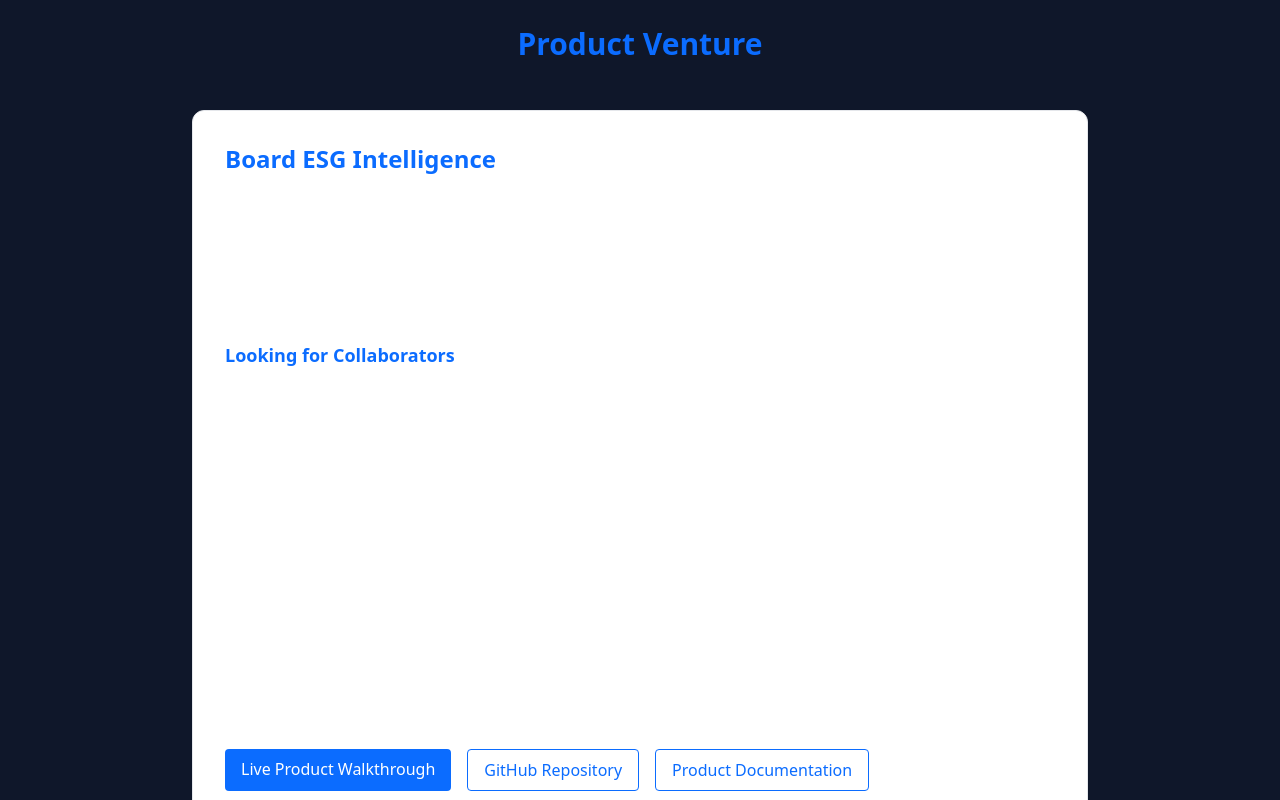
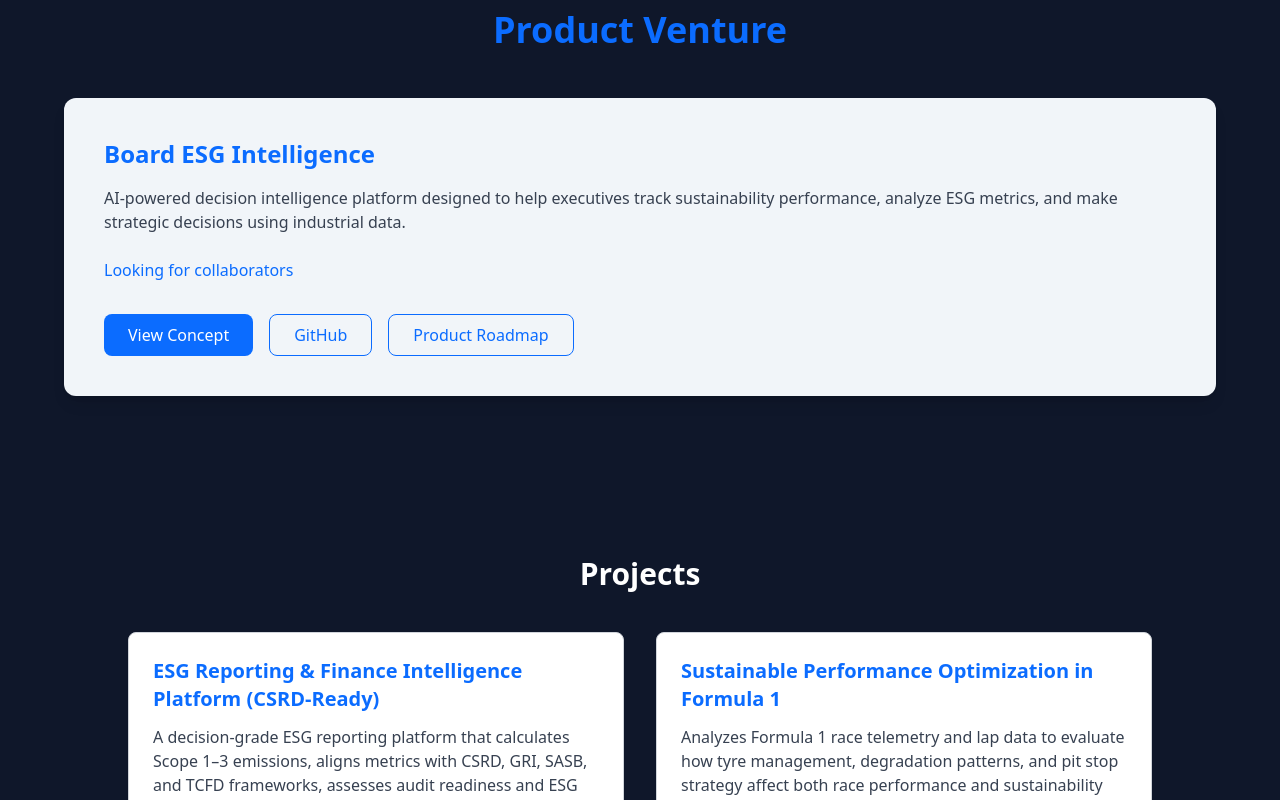
Before and after one commit to shashank-dj/Portfolio, a React (Vite) app: page / in a window 1280 px wide. Shown: the part 840-1640 px from the top of the page. Built offline with nearby package versions, Linux system fonts and the light colour scheme.

Commit message:
Update ProductVenture.jsx

```diff
--- a/src/components/ProductVenture.jsx
+++ b/src/components/ProductVenture.jsx
@@ -2,117 +2,54 @@ import React from "react";
 
 export default function ProductVenture() {
   return (
-    <section className="py-24 px-6 bg-bgsoft">
-      <h2 className="text-3xl font-bold text-center mb-12 text-primary">
-        Product Venture
-      </h2>
+    <section className="bg-dark text-white py-20 px-6">
 
-      <div className="max-w-4xl mx-auto">
-        <div className="border border-borderlight rounded-xl p-8 bg-white shadow-sm hover:shadow-md transition-shadow">
+      <div className="max-w-6xl mx-auto">
 
-          {/* PRODUCT TITLE */}
-          <h3 className="text-2xl font-bold text-primary">
-            Board ESG Intelligence
-          </h3>
+        <h2 className="text-4xl font-bold text-center text-primary mb-12">
+          Product Venture
+        </h2>
 
-          <p className="text-sm text-textsub mt-1 italic">
-             Product Builder
-          </p>
+        <div className="grid md:grid-cols-1 gap-8">
 
-          {/* DESCRIPTION */}
-          <p className="text-textsub mt-6 leading-relaxed">
-            Board ESG Intelligence is a governance-focused ESG decision
-            intelligence platform designed for Private Equity firms and
-            Boards of Directors. The product creates a system of record
-            for board-level ESG decisions, enabling defensible evidence
-            for Limited Partner (LP) reviews, regulatory scrutiny, and
-            exit due diligence.
-          </p>
+          <div className="bg-light text-dark rounded-xl p-10 shadow-lg">
 
-          {/* COLLABORATORS */}
-          <div className="mt-10">
-            <h4 className="text-lg font-semibold text-primary mb-3">
-              Looking for Collaborators
-            </h4>
+            <h3 className="text-2xl font-bold text-primary mb-4">
+              Board ESG Intelligence
+            </h3>
 
-            <p className="text-textsub mb-4">
-              Board ESG Intelligence is currently in an early validation
-              phase. I’m looking to collaborate with a small number of
-              people who have direct exposure to ESG governance and
-              board-level decision-making.
+            <p className="text-gray-700 mb-6">
+              AI-powered decision intelligence platform designed to help
+              executives track sustainability performance, analyze ESG
+              metrics, and make strategic decisions using industrial data.
             </p>
 
-            <ul className="list-disc list-inside text-textsub space-y-2">
-              <li>
-                <span className="font-medium text-textmain">
-                  ESG & Sustainability Professionals
-                </span>{" "}
-                with experience in corporate ESG strategy, reporting,
-                or risk management
-              </li>
-              <li>
-                <span className="font-medium text-textmain">
-                  Private Equity or Governance Professionals
-                </span>{" "}
-                familiar with LP expectations, board processes, or
-                portfolio oversight
-              </li>
-              <li>
-                <span className="font-medium text-textmain">
-                  Product-minded Engineers
-                </span>{" "}
-                interested in governance, sustainability, or enterprise
-                software (for future pilot development)
-              </li>
-            </ul>
-
-            <p className="text-textsub mt-4 text-sm">
-              The focus at this stage is collaborative validation and
-              refinement — not fundraising or rapid scaling.
+            <p className="text-primary font-medium mb-8">
+              Looking for collaborators
             </p>
 
-            <p className="text-textsub mt-3 text-sm italic">
-              If this resonates, feel free to reach out via the contact page.
-            </p>
-          </div>
+            <div className="flex gap-4 flex-wrap">
 
-          {/* STACK */}
-          <p className="text-sm text-textsub mt-8 font-semibold">
-            Stack: React, Tailwind CSS, Product Architecture, ESG Governance
-          </p>
+              <button className="bg-primary text-white px-6 py-2 rounded-lg">
+                View Concept
+              </button>
 
-          {/* LINKS */}
-          <div className="flex flex-wrap gap-4 mt-6">
-            <a
-              href="https://board-esg-intelligence.netlify.app"
-              target="_blank"
-              rel="noopener noreferrer"
-              className="px-4 py-2 bg-primary text-white rounded hover:opacity-90 transition"
-            >
-              Live Product Walkthrough
-            </a>
+              <button className="border border-primary text-primary px-6 py-2 rounded-lg">
+                GitHub
+              </button>
 
-            <a
-              href="https://github.com/shashank-dj/board-esg-intelligence"
-              target="_blank"
-              rel="noopener noreferrer"
-              className="px-4 py-2 border border-primary text-primary rounded hover:bg-primary hover:text-white transition"
-            >
-              GitHub Repository
-            </a>
+              <button className="border border-primary text-primary px-6 py-2 rounded-lg">
+                Product Roadmap
+              </button>
 
-            <a
-              href="https://docs.google.com/document/d/1QJofjPtpwGQ8jSHTaRk7pD1TKxxlYpQIq000gaJg3Qs/edit?usp=sharing"
-              target="_blank"
-              rel="noopener noreferrer"
-              className="px-4 py-2 border border-primary text-primary rounded hover:bg-primary hover:text-white transition"
-            >
-              Product Documentation
-            </a>
+            </div>
+
           </div>
 
         </div>
+
       </div>
+
     </section>
   );
 }
```
